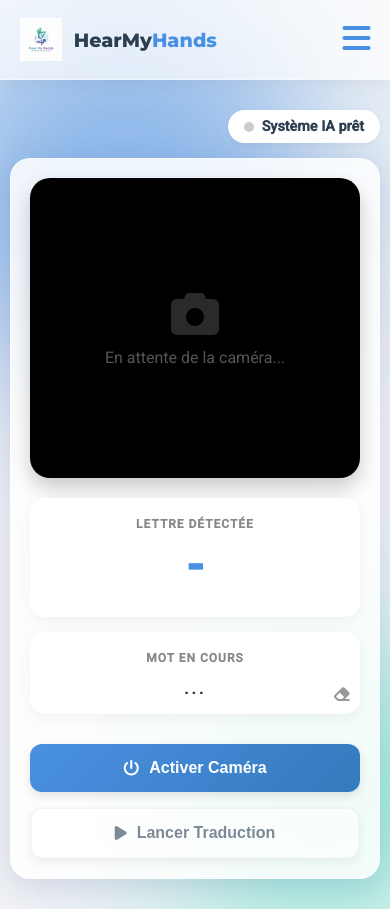
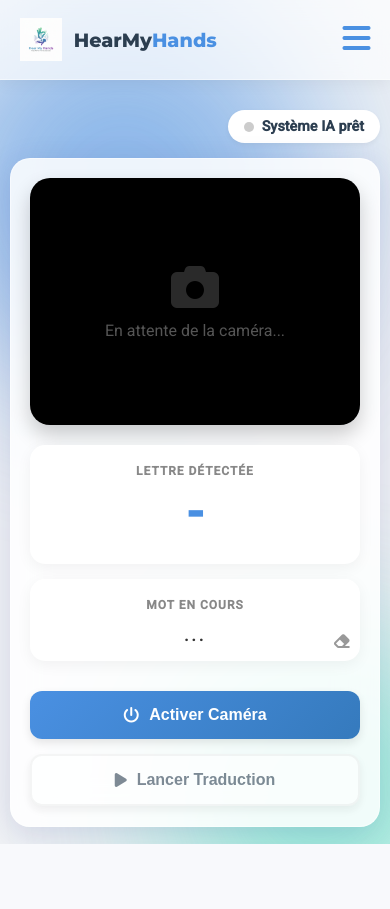
Before and after one commit to nmqx/hearmyhands, a Flask app: page /translate in a window 390 px wide. After the commit the page ends 844 px from the top, so only its background shows below. Run offline with Flask 3, Linux system fonts and the light colour scheme; some libraries are stand-ins or nearby versions.

Commit message:
Container vidéo en aspect-ratio adaptatif
Remplace la hauteur fixe (400px / 300px en mobile) par aspect-ratio: 4/3
par défaut, ajusté à la dimension réelle de la webcam au loadedmetadata.
La vidéo remplit maintenant tout le container, plus de bandes noires.

```diff
--- a/hearmyhands/static/css/style.css
+++ b/hearmyhands/static/css/style.css
@@ -187,7 +187,7 @@ body {
 /* ZONE VIDÉO ET SCANNER                     */
 /* ========================================= */
 .video-container {
-    width: 100%; height: 400px; background: #000;
+    width: 100%; aspect-ratio: 4 / 3; background: #000;
     border-radius: var(--radius); position: relative;
     overflow: hidden; box-shadow: 0 10px 20px rgba(0,0,0,0.2);
 }
@@ -329,7 +329,7 @@ video.active { opacity: 1; }
     /* Traduction UI */
     .main-wrapper { margin: 20px auto; padding: 10px; }
     .glass-card { padding: 1.2rem; }
-    .video-container { height: 300px; }
+    /* aspect-ratio géré au niveau du desktop, rien à override ici */
     .output-area { grid-template-columns: 1fr; }
     .controls { flex-direction: column; }
 }
--- a/hearmyhands/static/js/script.js
+++ b/hearmyhands/static/js/script.js
@@ -31,6 +31,7 @@ if (video) initTranslate();
 function initTranslate() {
     const skeletonCanvas = document.getElementById('skeletonCanvas');
     const skelCtx        = skeletonCanvas.getContext('2d');
+    const videoContainer = video.closest('.video-container');
 
     const startBtn         = document.getElementById('startBtn');
     const togglePredBtn    = document.getElementById('togglePredBtn');
@@ -172,7 +173,13 @@ function initTranslate() {
         skeletonCanvas.style.height = `${dispH}px`;
     }
     window.addEventListener('resize', alignCanvasWithVideo);
-    video.addEventListener('loadedmetadata', alignCanvasWithVideo);
+    video.addEventListener('loadedmetadata', () => {
+        // Adapte le container à l'aspect réel de la webcam (4:3, 16:9, …)
+        if (videoContainer && video.videoWidth && video.videoHeight) {
+            videoContainer.style.aspectRatio = `${video.videoWidth} / ${video.videoHeight}`;
+        }
+        alignCanvasWithVideo();
+    });
 
     function updateLetter(letter) {
         if (currentLetterEl) currentLetterEl.textContent = letter ?? '-';
```
